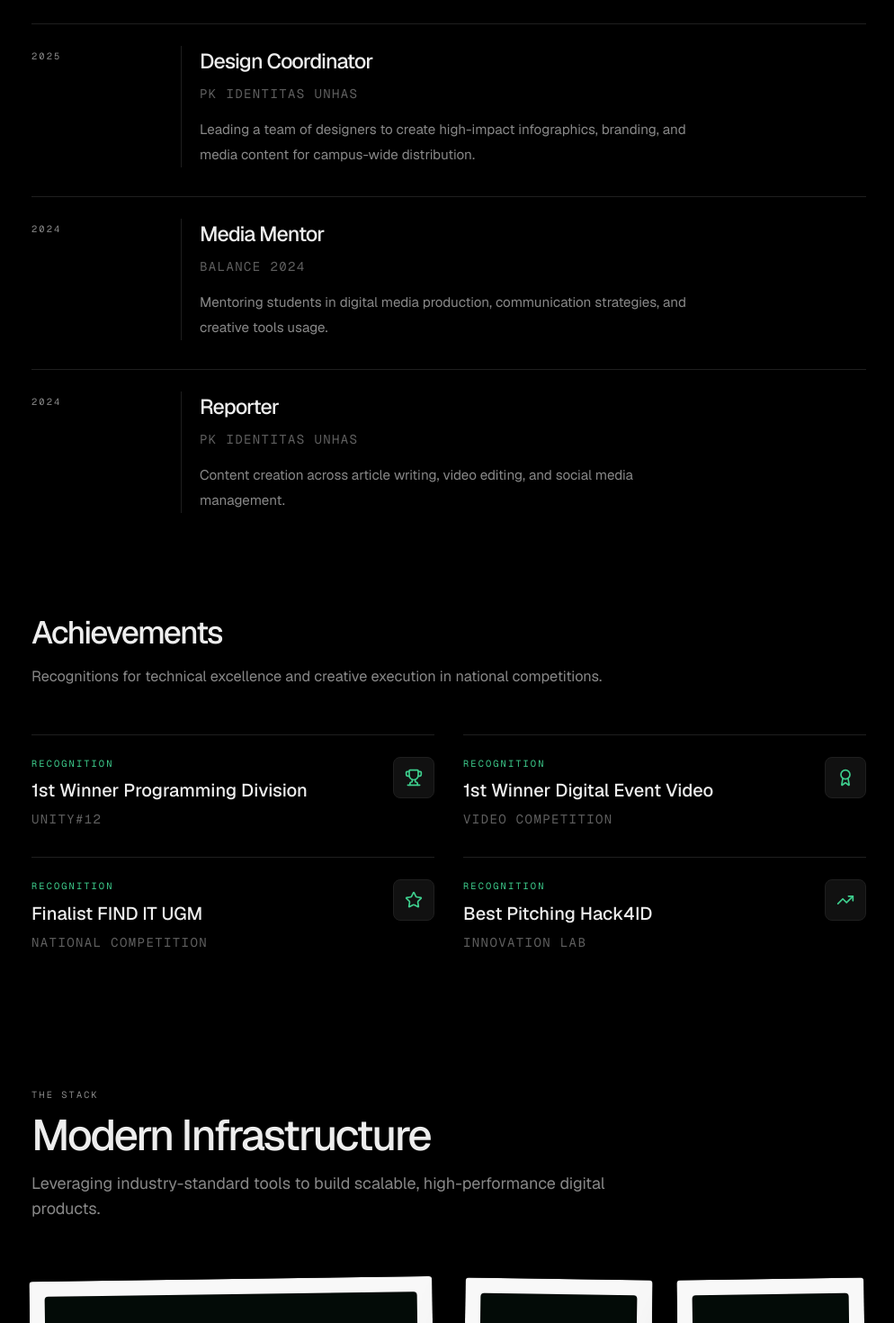
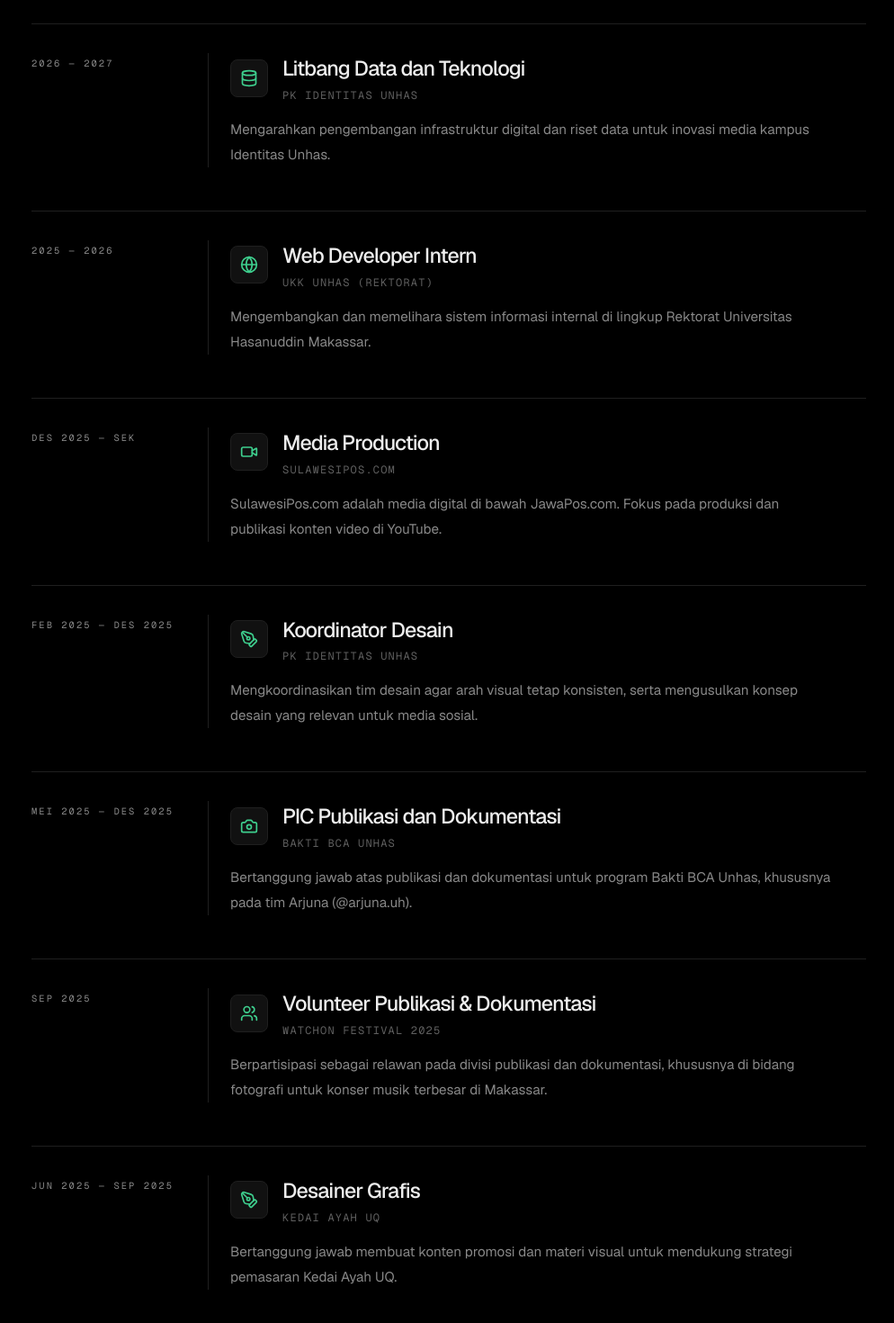
Before and after one commit to Adrianbahri/adrian-portfolio, a Next.js app: page / in a window 1280 px wide. Shown: the part 2800-4270 px from the top of the page at 90% size, without its empty margins (141-1135 px from the left). Built offline with nearby package versions, Linux system fonts and the light colour scheme.

Commit message:
feat: externalize experience data and add new positions

```diff
--- a/src/components/Experience.tsx
+++ b/src/components/Experience.tsx
@@ -2,26 +2,7 @@
 
 import { motion } from 'framer-motion';
 
-const timeline = [
-  {
-    year: '2025',
-    role: 'Design Coordinator',
-    company: 'PK Identitas Unhas',
-    desc: 'Leading a team of designers to create high-impact infographics, branding, and media content for campus-wide distribution.'
-  },
-  {
-    year: '2024',
-    role: 'Media Mentor',
-    company: 'Balance 2024',
-    desc: 'Mentoring students in digital media production, communication strategies, and creative tools usage.'
-  },
-  {
-    year: '2024',
-    role: 'Reporter',
-    company: 'PK Identitas Unhas',
-    desc: 'Content creation across article writing, video editing, and social media management.'
-  }
-];
+import { experienceData } from '@/data/experience';
 
 export default function Experience() {
   return (
@@ -37,29 +18,34 @@ export default function Experience() {
         </div>
 
         <div className="mt-10">
-          <div className="space-y-8">
-            {timeline.map((item, i) => (
+          <div className="space-y-12">
+            {experienceData.map((item, i) => (
               <article
                 key={i}
-                className="grid gap-4 border-t border-border/60 pt-6 md:grid-cols-[150px_minmax(0,1fr)] group"
+                className="grid gap-4 border-t border-border/40 pt-8 md:grid-cols-[180px_minmax(0,1fr)] group"
               >
                 <div className="space-y-2 md:pt-1">
-                  <p className="eyebrow">{item.year}</p>
+                  <p className="eyebrow !mb-0">{item.year}</p>
                 </div>
 
-                <div className="space-y-4 border-l border-border/50 pl-5 group-hover:border-primary transition-colors">
-                  <div className="grid gap-3 lg:grid-cols-[minmax(0,1fr)_180px]">
-                    <div className="space-y-2">
+                <div className="space-y-4 border-l border-border/40 pl-6 group-hover:border-primary transition-colors">
+                  <div className="space-y-4">
+                    <div className="flex items-center gap-4">
+                      <div className="p-2.5 bg-surface-100 rounded-lg border border-border/60 text-primary group-hover:scale-110 transition-transform">
+                        <item.icon size={20} />
+                      </div>
+                      <div className="space-y-1">
                         <h3 className="font-heading text-[1.45rem] font-medium tracking-[-0.04em] text-on-dark group-hover:text-primary transition-colors">
                           {item.role}
                         </h3>
-                      <p className="text-sm font-mono text-body-muted/70 uppercase tracking-widest">
+                        <p className="text-xs font-mono text-body-muted/70 uppercase tracking-widest">
                           {item.company}
                         </p>
-                      <p className="text-[0.95rem] leading-7 text-body-muted max-w-2xl mt-4">
+                      </div>
+                    </div>
+                    <p className="text-[0.95rem] leading-7 text-body-muted max-w-2xl">
                       {item.desc}
                     </p>
-                    </div>
                   </div>
                 </div>
               </article>
--- /dev/null
+++ b/src/data/experience.ts
@@ -0,0 +1,67 @@
+import { Code2, Terminal, PenTool, Video, Camera, Users, Radio, Database, Globe } from 'lucide-react';
+
+export const experienceData = [
+  {
+    year: "2026 — 2027",
+    role: "Litbang Data dan Teknologi",
+    company: "PK identitas Unhas",
+    desc: "Mengarahkan pengembangan infrastruktur digital dan riset data untuk inovasi media kampus Identitas Unhas.",
+    icon: Database
+  },
+  {
+    year: "2025 — 2026",
+    role: "Web Developer Intern",
+    company: "UKK Unhas (Rektorat)",
+    desc: "Mengembangkan dan memelihara sistem informasi internal di lingkup Rektorat Universitas Hasanuddin Makassar.",
+    icon: Globe
+  },
+  {
+    year: "Des 2025 — Sek",
+    role: "Media Production",
+    company: "SulawesiPos.com",
+    desc: "SulawesiPos.com adalah media digital di bawah JawaPos.com. Fokus pada produksi dan publikasi konten video di YouTube.",
+    icon: Video
+  },
+  {
+    year: "Feb 2025 — Des 2025",
+    role: "Koordinator Desain",
+    company: "PK Identitas Unhas",
+    desc: "Mengkoordinasikan tim desain agar arah visual tetap konsisten, serta mengusulkan konsep desain yang relevan untuk media sosial.",
+    icon: PenTool
+  },
+  {
+    year: "Mei 2025 — Des 2025",
+    role: "PIC Publikasi dan Dokumentasi",
+    company: "Bakti BCA Unhas",
+    desc: "Bertanggung jawab atas publikasi dan dokumentasi untuk program Bakti BCA Unhas, khususnya pada tim Arjuna (@arjuna.uh).",
+    icon: Camera
+  },
+  {
+    year: "Sep 2025",
+    role: "Volunteer Publikasi & Dokumentasi",
+    company: "Watchon Festival 2025",
+    desc: "Berpartisipasi sebagai relawan pada divisi publikasi dan dokumentasi, khususnya di bidang fotografi untuk konser musik terbesar di Makassar.",
+    icon: Users
+  },
+  {
+    year: "Jun 2025 — Sep 2025",
+    role: "Desainer Grafis",
+    company: "Kedai Ayah UQ",
+    desc: "Bertanggung jawab membuat konten promosi dan materi visual untuk mendukung strategi pemasaran Kedai Ayah UQ.",
+    icon: PenTool
+  },
+  {
+    year: "Des 2023 — Nov 2024",
+    role: "Koordinator Departemen Kominfo",
+    company: "KMP-UNHAS",
+    desc: "Bertugas sebagai penghubung internal-eksternal serta mengelola dan memelihara situs web organisasi kedaerahan Pinrang di Unhas.",
+    icon: Radio
+  },
+  {
+    year: "Agu 2024 — Sep 2024",
+    role: "Mentor Media",
+    company: "BALANCE",
+    desc: "Merancang materi visual dan mendampingi tim dalam pengelolaan media acara, mulai dari desain publikasi hingga strategi distribusi konten.",
+    icon: Terminal
+  }
+];
```
Lines whose indentation alone changed are shown as unchanged.
